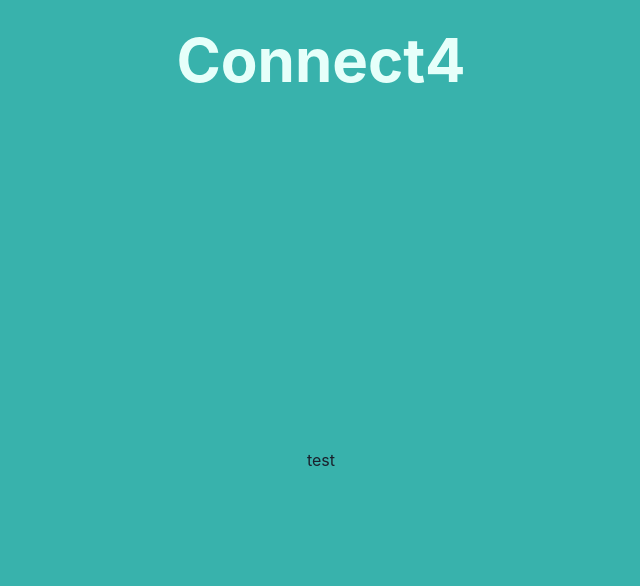
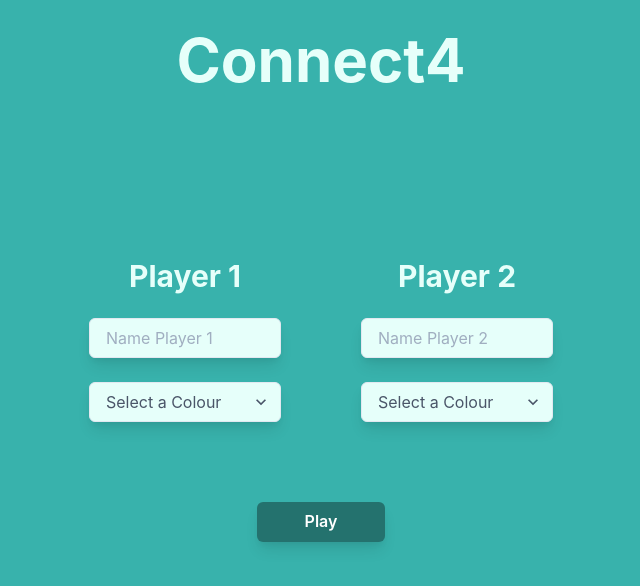
Before and after one commit to ChrisLetter/Connect4, a React (Create React App) app in the folder client/: page /landing in a window 1280 px wide. Both pictures are taken after a click on the button "Play Locally". Shown: the top 586 px of the page, without its empty margins (319-959 px from the left). Built offline with nearby package versions, Linux system fonts and the light colour scheme.

Commit message:
feat(formplayersname): created forms for name and colours selection

```diff
--- /dev/null
+++ b/client/src/components/FormPlayersNameLocal.tsx
@@ -0,0 +1,121 @@
+import {
+  Box,
+  FormControl,
+  Button,
+  Input,
+  Select,
+  Flex,
+  Heading,
+} from '@chakra-ui/react';
+import { useState } from 'react';
+
+function FormPlayersNameLocal() {
+  const [PlayerOneName, setPlayerOneName] = useState('');
+  const [PlayerOneColour, setPlayerOneColour] = useState('');
+  const [PlayerTwoName, setPlayerTwoName] = useState('');
+  const [PlayerTwoColour, setPlayerTwoColour] = useState('');
+
+  function onSubmit() {
+    console.log('PlayerOneName', PlayerOneName);
+    console.log('PlayerOneColour', PlayerOneColour);
+    console.log('PlayerTwoName', PlayerTwoName);
+    console.log('PlayerTwoColour', PlayerTwoColour);
+  }
+
+  return (
+    <Flex direction="column" mt="-15vh" alignItems="center">
+      <Flex direction="row" pb="8vh">
+        <Flex direction="column" alignItems="center" width="15vw" mr="10vh">
+          <Heading
+            as="h2"
+            size="lg"
+            color="teal.50"
+            textAlign={['center', 'center', 'left', 'left']}
+            pb="3vh"
+          >
+            Player 1
+          </Heading>
+          <FormControl id="first-name" colorScheme="teal" isRequired pb="3vh">
+            <Input
+              value={PlayerOneName}
+              onChange={(e) => setPlayerOneName(e.target.value)}
+              boxShadow="lg"
+              placeholder="Name Player 1"
+              color="gray.600"
+              bg="teal.50"
+            />
+          </FormControl>
+          <Select
+            bg="teal.50"
+            boxShadow="lg"
+            borderColor="gray.200"
+            color="gray.600"
+            placeholder="Select a Colour"
+            value={PlayerOneColour}
+            onChange={(e) => setPlayerOneColour(e.target.value)}
+          >
+            <option value="red">Red</option>
+            <option value="orange">Orange</option>
+            <option value="yellow">Yellow</option>
+            <option value="green">Green</option>
+            <option value="blue">Blue</option>
+            <option value="purple">Purple</option>
+            <option value="pink">Pink</option>
+          </Select>
+        </Flex>
+        <Flex direction="column" alignItems="center" width="15vw">
+          <Heading
+            as="h2"
+            size="lg"
+            color="teal.50"
+            textAlign={['center', 'center', 'left', 'left']}
+            pb="3vh"
+          >
+            Player 2
+          </Heading>
+          <FormControl id="first-name" colorScheme="teal" isRequired pb="3vh">
+            <Input
+              value={PlayerTwoName}
+              onChange={(e) => setPlayerTwoName(e.target.value)}
+              placeholder="Name Player 2"
+              color="gray.600"
+              colorScheme="teal"
+              boxShadow="lg"
+              bg="teal.50"
+            />
+          </FormControl>
+          <Select
+            bg="teal.50"
+            boxShadow="lg"
+            borderColor="gray.200"
+            color="gray.600"
+            placeholder="Select a Colour"
+            value={PlayerTwoColour}
+            onChange={(e) => setPlayerTwoColour(e.target.value)}
+          >
+            <option value="red">Red</option>
+            <option value="orange">Orange</option>
+            <option value="yellow">Yellow</option>
+            <option value="green">Green</option>
+            <option value="blue">Blue</option>
+            <option value="purple">Purple</option>
+            <option value="pink">Pink</option>
+          </Select>
+        </Flex>
+      </Flex>
+      <Button
+        colorScheme="blackAlpha"
+        color="white"
+        boxShadow="lg"
+        mt={4}
+        width="10vw"
+        type="submit"
+        onClick={onSubmit}
+      >
+        Play
+      </Button>
+    </Flex>
+  );
+}
+
+export default FormPlayersNameLocal;
--- a/client/src/screens/LandingPage.tsx
+++ b/client/src/screens/LandingPage.tsx
@@ -22,7 +22,6 @@ function LandingPage() {
       <Stack spacing={5} direction="column" align="center">
         <Button
           colorScheme="blackAlpha"
-          size="lg"
           color="white"
           boxShadow="lg"
           onClick={() => clickLocal()}
@@ -31,7 +30,6 @@ function LandingPage() {
         </Button>
         <Button
           colorScheme="blackAlpha"
-          size="lg"
           color="white"
           boxShadow="lg"
           onClick={() => clickOnline()}
--- a/client/src/screens/SelectPlayersNameLocal.tsx
+++ b/client/src/screens/SelectPlayersNameLocal.tsx
@@ -1,9 +1,10 @@
 import { Flex } from '@chakra-ui/react';
+import FormPlayersNameLocal from './../components/FormPlayersNameLocal';
 
 function SelectPlayersNameLocal() {
   return (
     <Flex align="center" justify="center" minH="85vh" bg="teal.400">
-      test
+      <FormPlayersNameLocal />
     </Flex>
   );
 }
```
Also changed, not shown: client/src/components/Header.tsx (+1 -6 lines).
